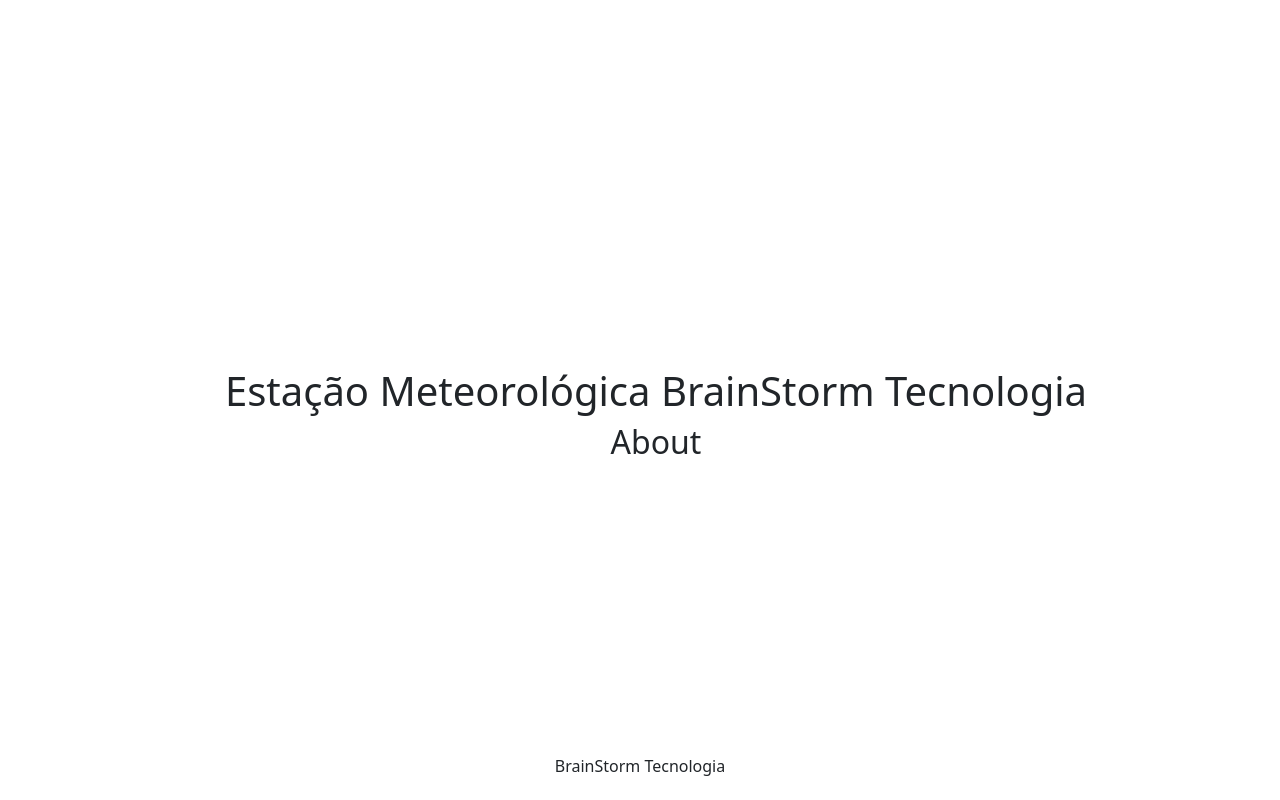
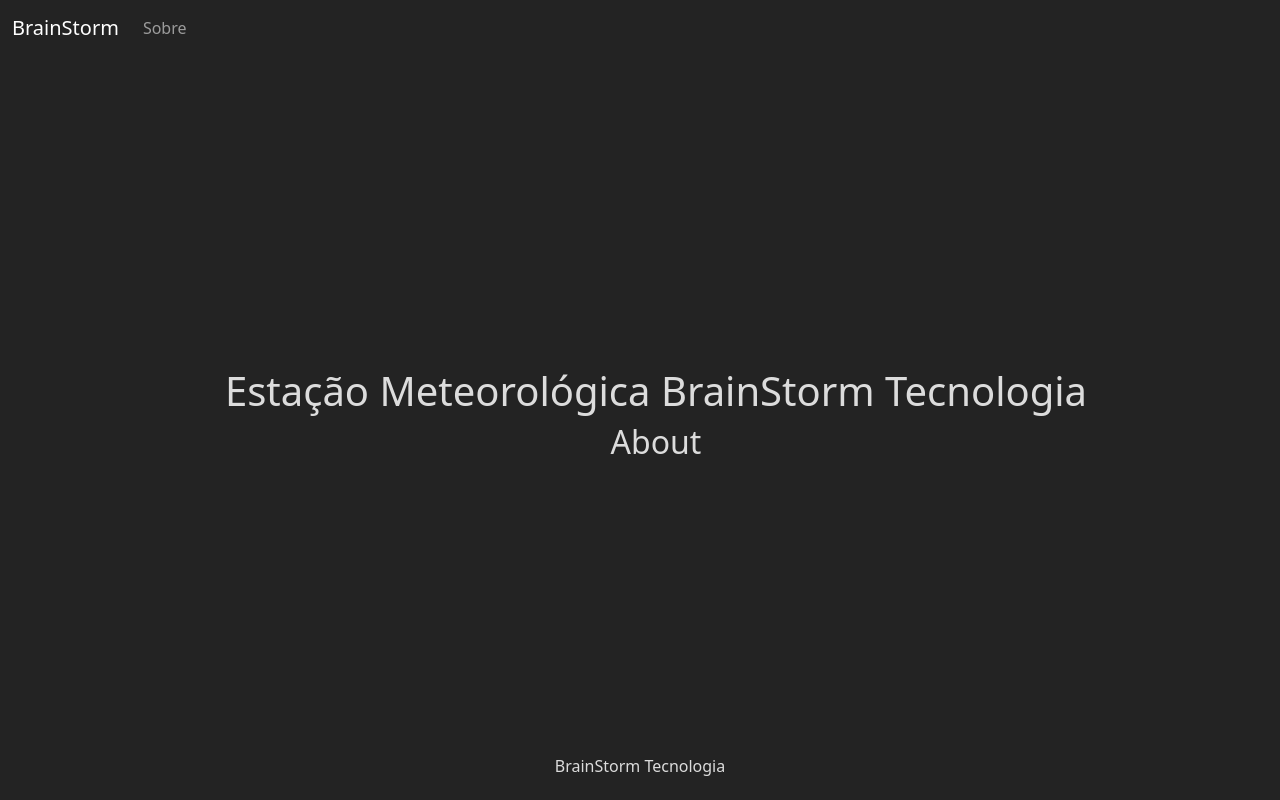
Before and after one commit to Fat83dotcom/Site_Estacao_IOT, a Django app: template Core/templates/about/about.html in a window 1280 px wide. Run offline with Django 3.2, Linux system fonts and the light colour scheme; the template is opened without the code that fills it, so the values that code supplies are empty.

Commit message:
Definição das cores do body, pelo famigerado !important ... hehehe

```diff
--- a/templates/static/styles/style.css
+++ b/templates/static/styles/style.css
@@ -20,10 +20,11 @@
     height: 100%;
 }
 body{
+    color: var(--gray-color-1)!important;
     display: flex;
     justify-content: space-between;
     flex-direction: column;
-    background-color: ghostwhite;
+    background-color: var(--inverted-gray-color-1)!important;
 }
 .center{
     width: 100%;
```
